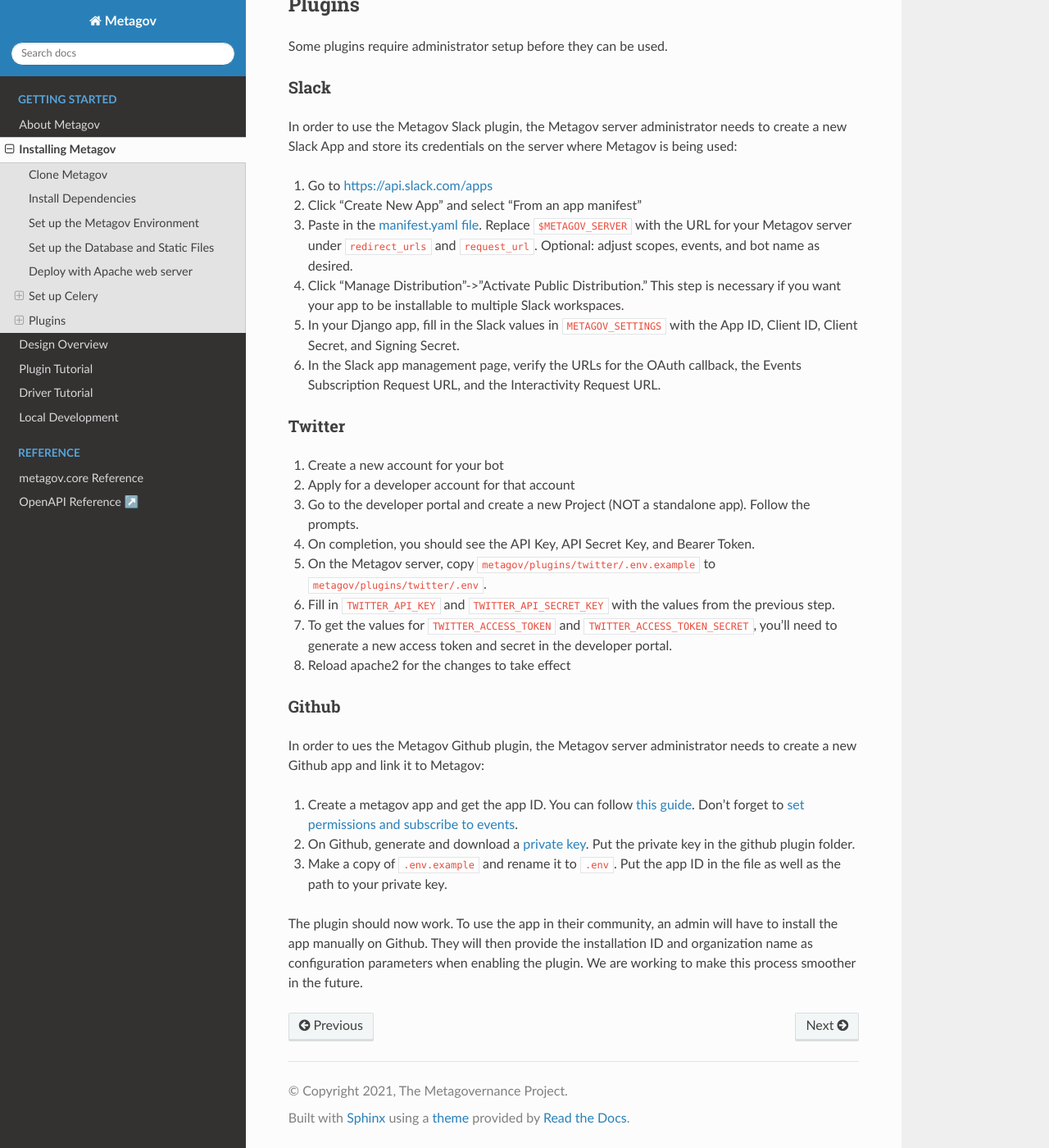
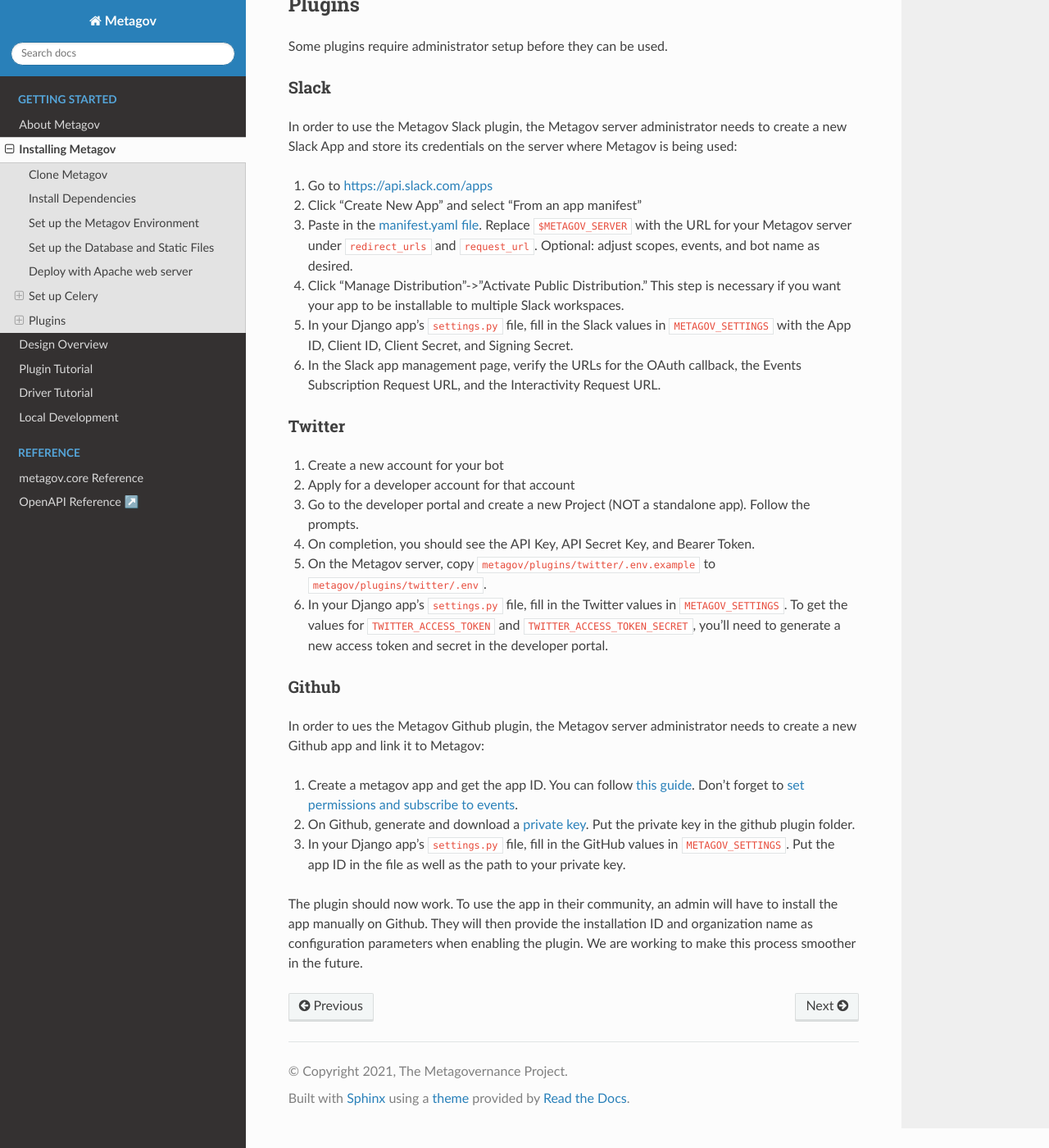
Before and after one commit to metagov/gateway, a Sphinx documentation site: the page built from docs/installation.rst, in a window 1280 px wide and 1400 px high, scrolled down 7300 px. Shown: the whole window at 82% size. Built offline with Sphinx 7.4.7 and the Read the Docs theme 2.0.0, drawn with Linux system fonts in a browser that asks for light colours.

Commit message:
update installation docs

```diff
--- a/docs/installation.rst
+++ b/docs/installation.rst
@@ -395,7 +395,7 @@
 2. Click “Create New App” and select "From an app manifest"
 3. Paste in the `manifest.yaml file <https://github.com/metagov/metagov-prototype/blob/master/metagov/metagov/plugins/slack/manifest.yaml>`_. Replace ``$METAGOV_SERVER`` with the URL for your Metagov server under ``redirect_urls`` and ``request_url``. Optional: adjust scopes, events, and bot name as desired.
 4. Click “Manage Distribution”->”Activate Public Distribution.” This step is necessary if you want your app to be installable to multiple Slack workspaces.
-5. In your Django app, fill in the Slack values in ``METAGOV_SETTINGS`` with the App ID, Client ID, Client Secret, and Signing Secret.
+5. In your Django app's ``settings.py`` file, fill in the Slack values in ``METAGOV_SETTINGS`` with the App ID, Client ID, Client Secret, and Signing Secret.
 6. In the Slack app management page, verify the URLs for the OAuth callback, the Events Subscription Request URL, and the Interactivity Request URL.
 
 Twitter
@@ -406,9 +406,7 @@
 3. Go to the developer portal and create a new Project (NOT a standalone app). Follow the prompts.
 4. On completion, you should see the API Key, API Secret Key, and Bearer Token.
 5. On the Metagov server, copy ``metagov/plugins/twitter/.env.example`` to ``metagov/plugins/twitter/.env``.
-6. Fill in ``TWITTER_API_KEY`` and ``TWITTER_API_SECRET_KEY`` with the values from the previous step.
-7. To get the values for ``TWITTER_ACCESS_TOKEN`` and ``TWITTER_ACCESS_TOKEN_SECRET``, you'll need to generate a new access token and secret in the developer portal.
-8. Reload apache2 for the changes to take effect
+6. In your Django app's ``settings.py`` file, fill in the Twitter values in ``METAGOV_SETTINGS``. To get the values for ``TWITTER_ACCESS_TOKEN`` and ``TWITTER_ACCESS_TOKEN_SECRET``, you'll need to generate a new access token and secret in the developer portal.
 
 Github
 """"""
@@ -417,6 +415,6 @@
 
 1. Create a metagov app and get the app ID. You can follow `this guide <https://docs.github.com/en/developers/apps/building-github-apps/creating-a-github-app>`_. Don't forget to `set permissions and subscribe to events <https://docs.github.com/en/developers/apps/managing-github-apps/editing-a-github-apps-permissions>`_.
 2. On Github, generate and download a `private key <https://docs.github.com/en/developers/apps/building-github-apps/authenticating-with-github-apps#generating-a-private-key>`_. Put the private key in the github plugin folder.
-3. Make a copy of ``.env.example`` and rename it to ``.env``. Put the app ID in the file as well as the path to your private key.
+3. In your Django app's ``settings.py`` file, fill in the GitHub values in ``METAGOV_SETTINGS``. Put the app ID in the file as well as the path to your private key.
 
 The plugin should now work. To use the app in their community, an admin will have to install the app manually on Github. They will then provide the installation ID and organization name as configuration parameters when enabling the plugin. We are working to make this process smoother in the future.
```
